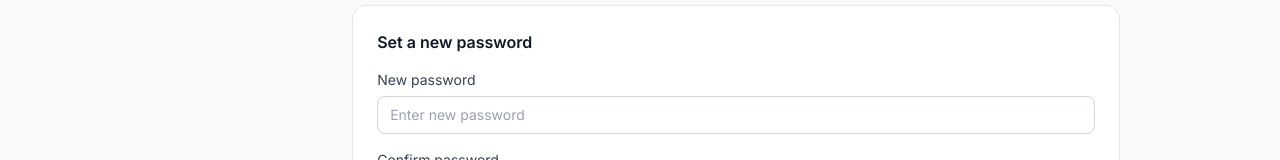
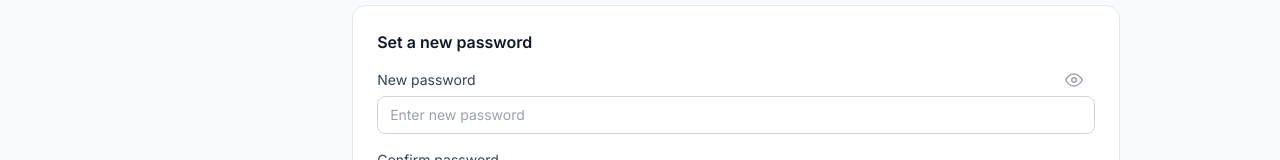
Before and after one commit to azaanm7/Team-2-BuyMeCoffee, a Next.js app: page /settings in a window 1280 px wide. Shown: the part 740-900 px from the top of the page. Built offline with nearby package versions, Linux system fonts and the light colour scheme; no server answers.

Commit message:
settings page changes header

```diff
--- a/app/(createPro)/createPro/page.tsx
+++ b/app/(createPro)/createPro/page.tsx
@@ -62,8 +62,7 @@
       await update(); // refresh session so header shows new avatar/name
       router.push("/payment");
     } else {
-      const data = await res.json();
-      console.error("Failed to save profile:", data.error);
+      await res.json();
     }
   };
 
@@ -174,7 +173,7 @@
 
           <button
             type="submit"
-            className="w-full py-2.5 bg-gray-300 hover:bg-gray-400 text-white text-sm font-medium rounded-md transition-colors"
+            className="w-full py-2.5 bg-black hover:bg-gray-400 text-white text-sm font-medium rounded-md transition-colors"
           >
             Continue
           </button>
--- a/app/(dashboard)/settings/page.tsx
+++ b/app/(dashboard)/settings/page.tsx
@@ -88,6 +88,7 @@
   }>({});
   const [successSaving, setSuccessSaving] = useState(false);
   const [successSaved, setSuccessSaved] = useState(false);
+  const [showPassword, setShowPassword] = useState(false);
 
   // Load existing data on mount
   useEffect(() => {
@@ -216,7 +217,10 @@
         return;
       }
 
-      await update(); // refresh session so header shows new avatar/name
+      await update({
+        name,
+        image: photo,
+      }); // refresh session so header shows new avatar/name
       setPersonalSaved(true);
     } finally {
       setPersonalSaving(false);
@@ -335,9 +339,7 @@
   if (loading) {
     return (
       <div className="min-h-screen bg-gray-50 font-sans">
-        <Header />
         <div className="flex">
-          <PageButtons />
           <main className="flex items-center justify-center w-screen min-h-screen">
             <p className="text-sm text-gray-500">Loading account details...</p>
           </main>
@@ -474,18 +476,32 @@
                 <p className="text-xs text-red-500">{passwordErrors.form}</p>
               )}
 
-              <div className="flex flex-col gap-1.5">
-                <label htmlFor="newPassword" className="text-sm text-gray-700">
+              <div className="flex flex-col gap-1.5 ">
+                <label
+                  htmlFor="newPassword"
+                  className="text-sm text-gray-700 relative"
+                >
                   New password
+                  <button
+                    type="button"
+                    onClick={() => setShowPassword((v) => !v)}
+                    className="absolute right-3 top-1/2 -translate-y-1/2 text-gray-400 hover:text-gray-600"
+                    aria-label={
+                      showPassword ? "Hide password" : "Show password"
+                    }
+                  >
+                    {showPassword ? <EyeOffIcon /> : <EyeIcon />}
+                  </button>
                 </label>
                 <input
                   id="newPassword"
-                  type="password"
+                  type={showPassword ? "text" : "password"}
                   placeholder="Enter new password"
                   value={newPassword}
                   onChange={(e) => setNewPassword(e.target.value)}
                   className={inputClass(passwordErrors.newPassword)}
                 />
+
                 {passwordErrors.newPassword && (
                   <p className="text-xs text-red-500">
                     {passwordErrors.newPassword}
@@ -502,12 +518,13 @@
                 </label>
                 <input
                   id="confirmPassword"
-                  type="password"
+                  type={showPassword ? "text" : "password"}
                   placeholder="Confirm password"
                   value={confirmPassword}
                   onChange={(e) => setConfirmPassword(e.target.value)}
                   className={inputClass(passwordErrors.confirmPassword)}
                 />
+
                 {passwordErrors.confirmPassword && (
                   <p className="text-xs text-red-500">
                     {passwordErrors.confirmPassword}
@@ -785,3 +802,38 @@
     </svg>
   );
 }
+function EyeIcon() {
+  return (
+    <svg
+      width="18"
+      height="18"
+      viewBox="0 0 24 24"
+      fill="none"
+      stroke="currentColor"
+      strokeWidth="2"
+      strokeLinecap="round"
+      strokeLinejoin="round"
+    >
+      <path d="M1 12s4-8 11-8 11 8 11 8-4 8-11 8-11-8-11-8Z" />
+      <circle cx="12" cy="12" r="3" />
+    </svg>
+  );
+}
+
+function EyeOffIcon() {
+  return (
+    <svg
+      width="18"
+      height="18"
+      viewBox="0 0 24 24"
+      fill="none"
+      stroke="currentColor"
+      strokeWidth="2"
+      strokeLinecap="round"
+      strokeLinejoin="round"
+    >
+      <path d="M17.94 17.94A10.07 10.07 0 0 1 12 20c-7 0-11-8-11-8a18.45 18.45 0 0 1 5.06-5.94M9.9 4.24A9.12 9.12 0 0 1 12 4c7 0 11 8 11 8a18.5 18.5 0 0 1-2.16 3.19m-6.72-1.07a3 3 0 1 1-4.24-4.24" />
+      <line x1="1" y1="1" x2="23" y2="23" />
+    </svg>
+  );
+}
--- a/app/components/Header.tsx
+++ b/app/components/Header.tsx
@@ -9,7 +9,6 @@
   const { data: session, status } = useSession();
   const [menuOpen, setMenuOpen] = useState(false);
   const menuRef = useRef<HTMLDivElement>(null);
-
   useEffect(() => {
     const handleClickOutside = (e: MouseEvent) => {
       if (menuRef.current && !menuRef.current.contains(e.target as Node)) {
--- a/auth.ts
+++ b/auth.ts
@@ -47,20 +47,16 @@
     }),
   ],
   callbacks: {
-    async jwt({ token, user, trigger }) {
+    async jwt({ token, user, trigger, session }) {
       if (user) {
         token.id = user.id!;
         token.name = user.name;
         token.image = user.image ?? null;
       }
 
-      if (trigger === "update" && token.id) {
-        const dbUser = await prisma.user.findUnique({
-          where: { id: Number(token.id) },
-          include: { profile: true },
-        });
-        token.name = dbUser?.profile?.name || dbUser?.username;
-        token.image = dbUser?.profile?.avatarImage ?? null;
+      if (trigger === "update" && session) {
+        token.name = session.name ?? token.name;
+        token.image = session.image ?? token.image;
       }
 
       return token;
```
